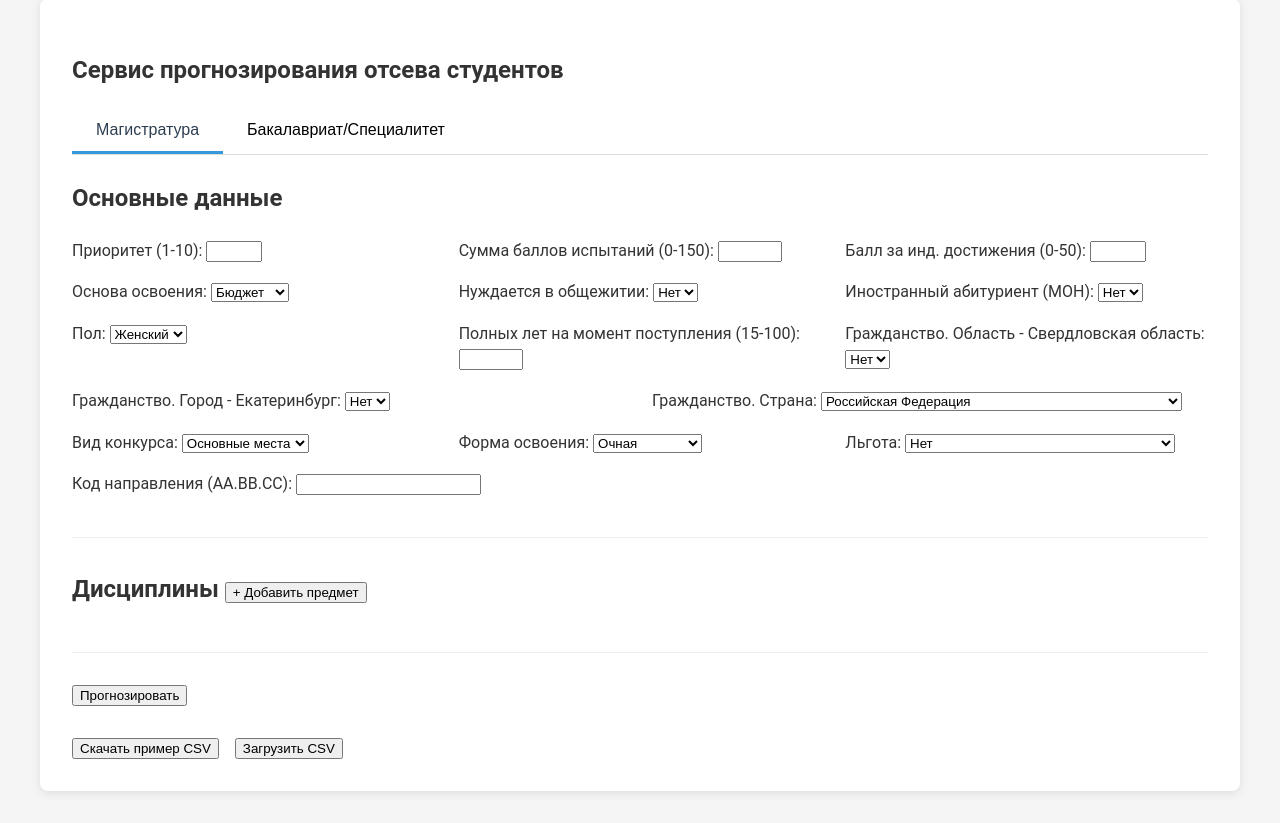
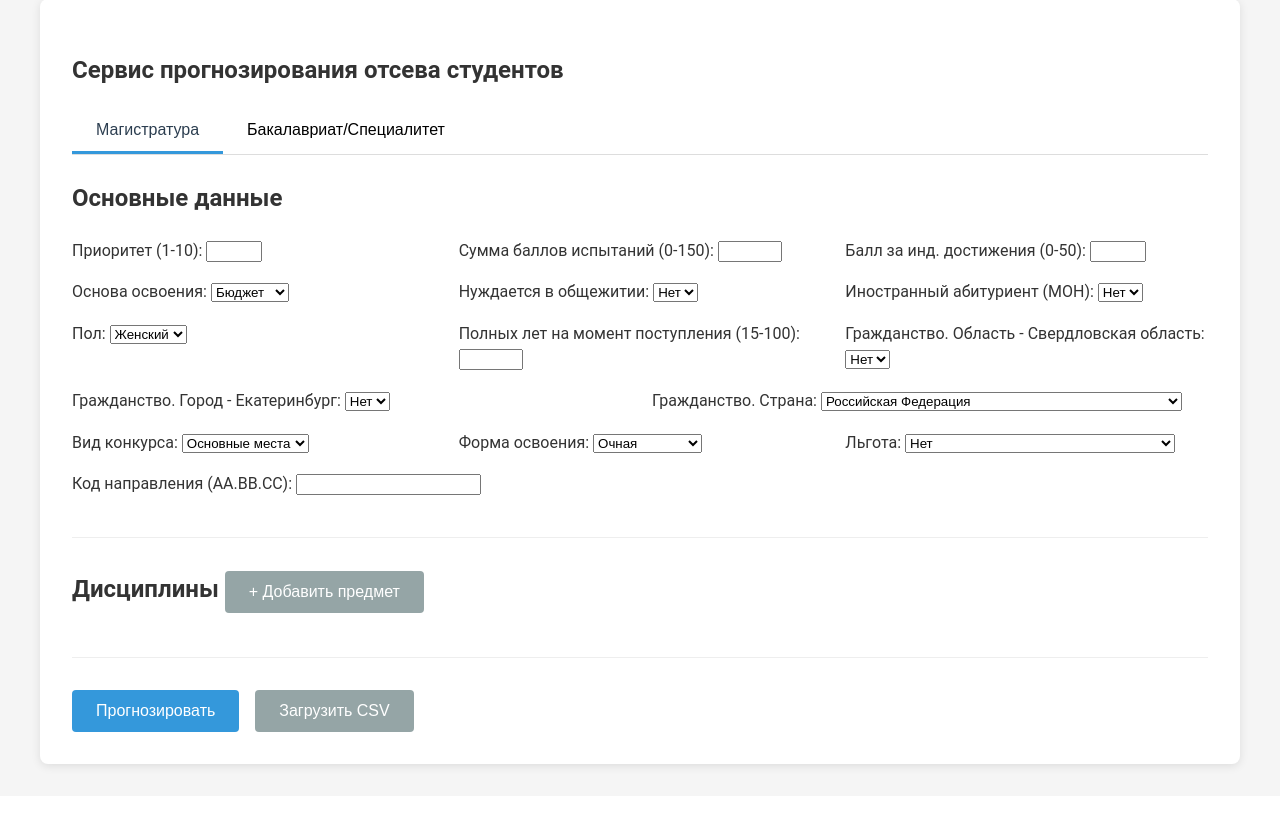
Before and after one commit to thaigirlPOTROSHITEL/Student_dropout_vers_forhost, a Flask app: page /predict in a window 1280 px wide. Shown: the part 93-916 px from the top of the page. After the commit the page ends 865 px from the top, so only its background shows below. Run offline with Flask 3, Linux system fonts and the light colour scheme; parts of the project's set-up code (start-up, migrations or seed data) failed here and were passed over.

Commit message:
fixed buttons

```diff
--- a/static/css/style.css
+++ b/static/css/style.css
@@ -242,6 +242,36 @@ footer {
     margin-top: 0.5rem;
 }
 
+.btn {
+    display: inline-block;
+    padding: 0.75rem 1.5rem;
+    border: none;
+    border-radius: 4px;
+    cursor: pointer;
+    font-size: 1rem;
+    font-weight: 500;
+    text-decoration: none;
+    transition: all 0.3s ease;
+}
+
+.btn-primary {
+    background-color: #3498db;
+    color: white;
+}
+
+.btn-primary:hover {
+    background-color: #2980b9;
+}
+
+.btn-secondary {
+    background-color: #95a5a6;
+    color: white;
+}
+
+.btn-secondary:hover {
+    background-color: #7f8c8d;
+}
+
 @media (max-width: 768px) {
     nav ul {
         flex-direction: column;
--- a/static/js/script.js
+++ b/static/js/script.js
@@ -5,7 +5,6 @@ document.addEventListener('DOMContentLoaded', function() {
 
     const GRADES = ['5', '4', '3', '2', 'Зачёт', 'Незачёт', 'Недопуск', 'Недосдал', 'Неуважительная причина'];
 
-    // Управление вкладками
     const tabButtons = document.querySelectorAll('.tab-btn');
     tabButtons.forEach(btn => {
         btn.addEventListener('click', function() {
@@ -19,7 +18,6 @@ document.addEventListener('DOMContentLoaded', function() {
         });
     });
 
-    // Добавление предметов
     document.getElementById('m_add-subject').addEventListener('click', () => {
         addSubject('m', MAGISTR_SUBJECTS);
     });
@@ -60,6 +58,11 @@ document.addEventListener('DOMContentLoaded', function() {
                     <label>Пересдачи (0-50):</label>
                     <input type="number" name="${prefix}_subject_retakes[]" min="0" max="50" required>
                 </div>
+
+                <div class="form-group">
+                    <label>Долги (0-50):</label>
+                    <input type="number" name="${prefix}_subject_debts[]" min="0" max="50" required>
+                </div>
             </div>
             <button type="button" class="btn-remove-subject" data-id="${subjectId}">×</button>
         `;
@@ -67,7 +70,6 @@ document.addEventListener('DOMContentLoaded', function() {
         container.appendChild(subjectDiv);
     }
 
-    // Удаление предметов
     document.addEventListener('click', function(e) {
         if (e.target.classList.contains('btn-remove-subject')) {
             const subjectId = e.target.dataset.id;
@@ -78,13 +80,11 @@ document.addEventListener('DOMContentLoaded', function() {
         }
     });
 
-    // Активация первой вкладки
     const firstTab = document.querySelector('.tab-btn');
     if (firstTab) {
         firstTab.click();
     }
 
-    // Валидация форм
     const forms = document.querySelectorAll('.prediction-form');
     forms.forEach(form => {
         form.addEventListener('submit', function(e) {
@@ -137,39 +137,17 @@ document.addEventListener('DOMContentLoaded', function() {
         }
     }
 
-    document.getElementById('b_csv_upload_btn').addEventListener('click', function() {
-        document.getElementById('b_csv_upload').click();
+    // Обработка загрузки CSV
+    const csvUploads = document.querySelectorAll('input[type="file"]');
+    csvUploads.forEach(upload => {
+        upload.addEventListener('change', function(e) {
+            const file = e.target.files[0];
+            if (file) {
+                const form = this.closest('form');
+                if (form) {
+                    form.submit();
+                }
+            }
+        });
     });
-
-    document.getElementById('b_csv_upload').addEventListener('change', function(e) {
-        const file = e.target.files[0];
-        if (file) {
-            document.getElementById('bak_spec-form').submit();
-        }
-    });
-
-    document.getElementById('m_csv_upload_btn').addEventListener('click', function() {
-        document.getElementById('m_csv_upload').click();
-    });
-
-    document.getElementById('m_csv_upload').addEventListener('change', function(e) {
-        const file = e.target.files[0];
-        if (file) {
-            document.getElementById('magistr-form').submit();
-        }
-    });
-
-    document.getElementById('m_download_sample').addEventListener('click', function() {
-    const csvContent = "id,priority,exam_score,achievement,contract,dormitory,foreign,gender,age,region,city,country,competition,form,benefit,direction,subject_name,subject_grade,subject_score,subject_retakes\n" +
-                      "1,1,150,10,0,0,0,1,22,1,1,Российская Федерация,Основные места,Очная,Нет,01.02.03,Математические основы искусственного интеллекта,5,90,0\n" +
-                      "1,1,150,10,0,0,0,1,22,1,1,Российская Федерация,Основные места,Очная,Нет,01.02.03,Программирование на Python,4,80,1\n" +
-                      "2,2,140,8,1,0,1,0,23,0,0,Республика Беларусь,Основные места,Очная,Нет,01.02.03,Машинное обучение,3,70,0\n" +
-                      "2,2,140,8,1,0,1,0,23,0,0,Республика Беларусь,Основные места,Очная,Нет,01.02.03,Вэб-технологии в бизнесе,4,75,2";
-
-    const blob = new Blob([csvContent], { type: 'text/csv;charset=utf-8;' });
-    const link = document.createElement('a');
-    link.href = URL.createObjectURL(blob);
-    link.download = 'magistr_example.csv';
-    link.click();
 });
-});
--- a/templates/prediction.html
+++ b/templates/prediction.html
@@ -184,11 +184,8 @@
                 </div>
                 <div class="form-actions">
                     <button type="submit" class="btn btn-primary">Прогнозировать</button>
-                </div>
-                <div class="form-actions">
-                    <button type="button" class="btn btn-secondary" id="b_download_sample">Скачать пример CSV</button>
-                    <button type="button" class="btn btn-secondary" id="b_csv_upload_btn">Загрузить CSV</button>
-                    <input type="file" id="b_csv_upload" name="file" accept=".csv" style="display: none;">
+                    <button type="button" class="btn btn-secondary" onclick="document.getElementById('m_csv_upload').click()">Загрузить CSV</button>
+                    <input type="file" id="m_csv_upload" name="file" accept=".csv" style="display: none;">
                 </div>
             </form>
 
@@ -387,11 +384,8 @@
 
                 <div class="form-actions">
                     <button type="submit" class="btn btn-primary">Прогнозировать</button>
-                </div>
-                <div class="form-actions">
-                    <button type="button" class="btn btn-secondary" id="m_download_sample">Скачать пример CSV</button>
-                    <button type="button" class="btn btn-secondary" id="m_csv_upload_btn">Загрузить CSV</button>
-                    <input type="file" id="m_csv_upload" name="file" accept=".csv" style="display: none;">
+                    <button type="button" class="btn btn-secondary" onclick="document.getElementById('b_csv_upload').click()">Загрузить CSV</button>
+                    <input type="file" id="b_csv_upload" name="file" accept=".csv" style="display: none;">
                 </div>
             </form>
 
```
